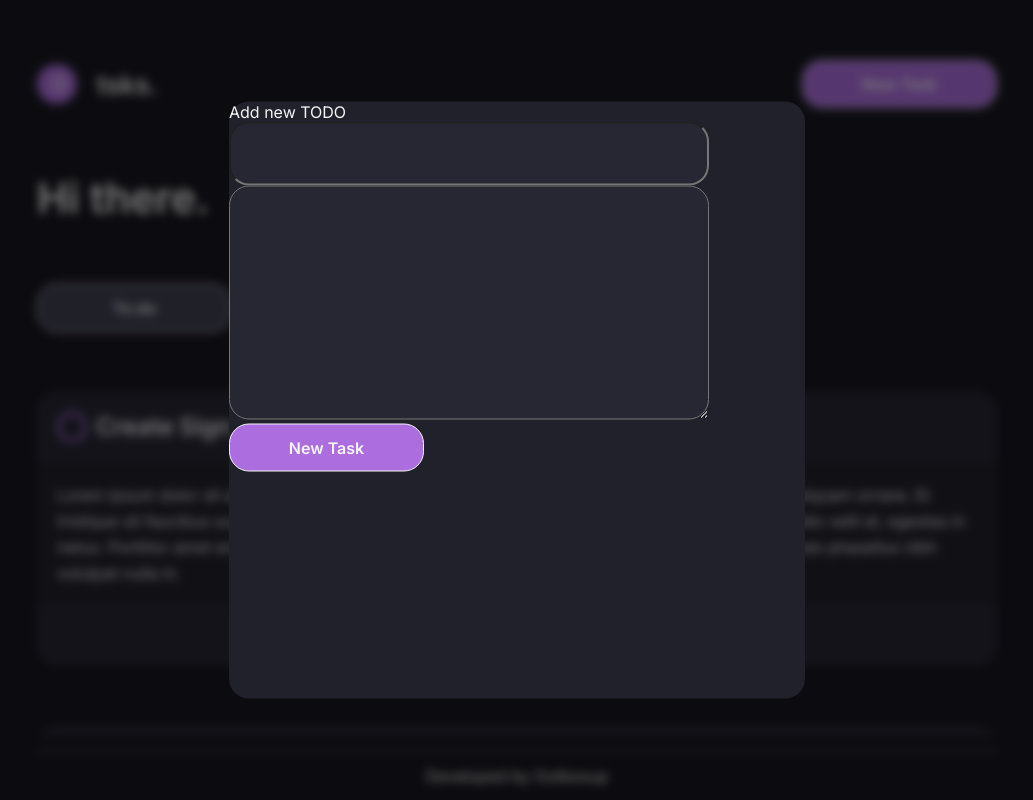
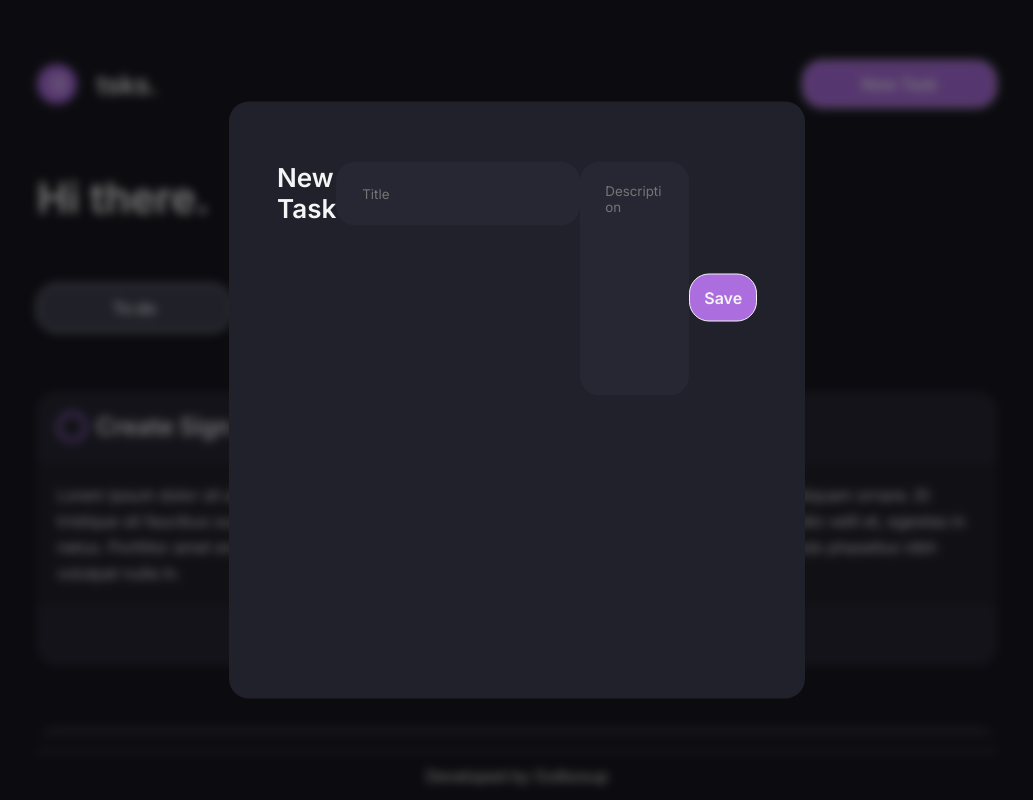
Before and after one commit to olavoparno/zustand-todo-manager, a React (Create React App) app: page / in a window 1280 px wide. Both pictures are taken after a click on the button "New Task". Shown: the top 800 px of the page, without its empty margins (123-1156 px from the left). Built offline with nearby package versions, Linux system fonts and the light colour scheme.

Commit message:
refactor(useModal): adjust useModal behavior

```diff
--- a/src/Common/Hooks/useModal/index.ts
+++ b/src/Common/Hooks/useModal/index.ts
@@ -89,6 +89,8 @@ function WithClickOutside(
 
 export function useModal({
   bindToElement = global.document.body,
+}: {
+  bindToElement?: HTMLElement | SVGSVGElement;
 } = {}): TUseModalReturn {
   const [isOpen, setModalOpen] = useState(false);
 
--- a/src/Common/Modal/index.tsx
+++ b/src/Common/Modal/index.tsx
@@ -3,6 +3,7 @@ import { useTodoStore } from "../../Modules/TodoManager/useTodoStore";
 import { Button } from "../Button";
 import { generateUuid } from "../Helpers";
 import { useInput } from "../Hooks/useInput";
+import { StyledFlexContainer } from "../Layout/styled";
 import {
   StyledInputField,
   StyledModalContainer,
@@ -35,18 +36,22 @@ export function TodoModal({
 
   return (
     <StyledModalContainer>
-      Add new TODO
+      <StyledFlexContainer justifyContent="center" flexDirection="column">
+        <h1>New Task</h1>
         <StyledInputField
           name="titleInput"
           value={values.titleInput}
           onChange={handleChange}
+          placeholder="Title"
         />
         <StyledTextArea
           name="descriptionInput"
           value={values.descriptionInput}
           onChange={handleChange}
+          placeholder="Description"
         />
-      <Button onClick={handleAddTodo}>New Task</Button>
+        <Button onClick={handleAddTodo}>Save</Button>
+      </StyledFlexContainer>
     </StyledModalContainer>
   );
 }
--- a/src/Common/Modal/styled.ts
+++ b/src/Common/Modal/styled.ts
@@ -11,19 +11,59 @@ export const StyledModalContainer = styled.div`
   border-radius: 20px;
   transform: translate(-50%, -50%);
   background-color: ${(props) => props.theme.todo.dark};
+  padding: 60px 29px;
   z-index: 1;
+
+  h1 {
+    font-weight: 600;
+    font-size: 26px;
+    line-height: 31px;
+    margin-bottom: 31px;
+  }
+
+  button {
+    height: 48px;
+    width: 187px;
+    border-radius: 20px;
+    align-self: center;
+
+    @media (min-width: 600px) {
+      width: 100%;
+    }
+  }
+
+  @media (min-width: 600px) {
+    padding: 60px 48px;
+  }
 `;
 
 export const StyledInputField = styled.input`
   background-color: ${(props) => props.theme.todo.light};
+  border-radius: 20px;
+  border-color: transparent;
   height: 64px;
-  width: 480px;
-  border-radius: 20px;
+  width: 285px;
+  margin-bottom: 38px;
+  padding: 20px 14px;
+
+  @media (min-width: 600px) {
+    width: 480px;
+    padding: 20px 24px;
+  }
 `;
 
 export const StyledTextArea = styled.textarea`
   background-color: ${(props) => props.theme.todo.light};
   height: 234px;
-  width: 480px;
+  width: 285px;
   border-radius: 20px;
+  border-color: transparent;
+  margin-bottom: 38px;
+  resize: none;
+  padding: 20px 14px;
+
+  @media (min-width: 600px) {
+    width: 480px;
+    padding: 20px 24px;
+  }
 `;
```
Lines whose indentation alone changed are shown as unchanged.
